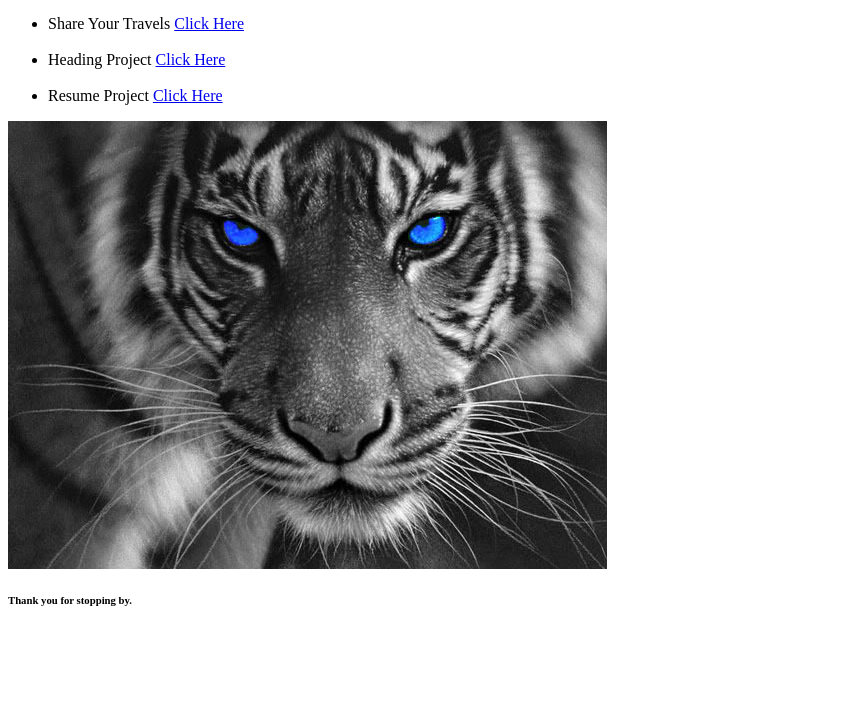
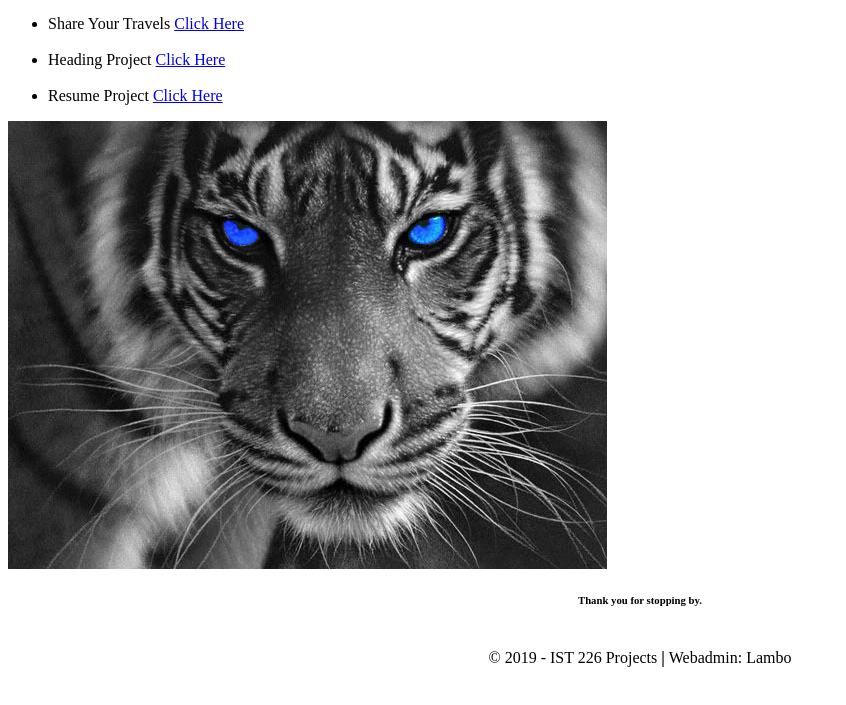
Before and after one commit to jlambert0713/jlambert0713.github.io, a plain HTML site: page index.html in a window 1280 px wide. Shown: the part 87-792 px from the top of the page, without its empty margins (0-846 px from the left). Drawn offline with Linux system fonts and the light colour scheme.

Commit message:
Update index.html

```diff
--- a/index.html
+++ b/index.html
@@ -37,8 +37,18 @@
         <img src="blueeyetigercopy.jpg">
   </body>
 
-  <foot>
-    <h6> Thank you for stopping by.</h6>
-  </foot>
+  <footer>
+
+		<center>
+      <h6> Thank you for stopping by.</h6>
+      </br>
+			&copy; 2019 - IST 226 Projects <b>  |  </b>Webadmin: Lambo
+		</center>
+		</br>
+
+
+	</footer>
+
+
 
 </HTML>
```
